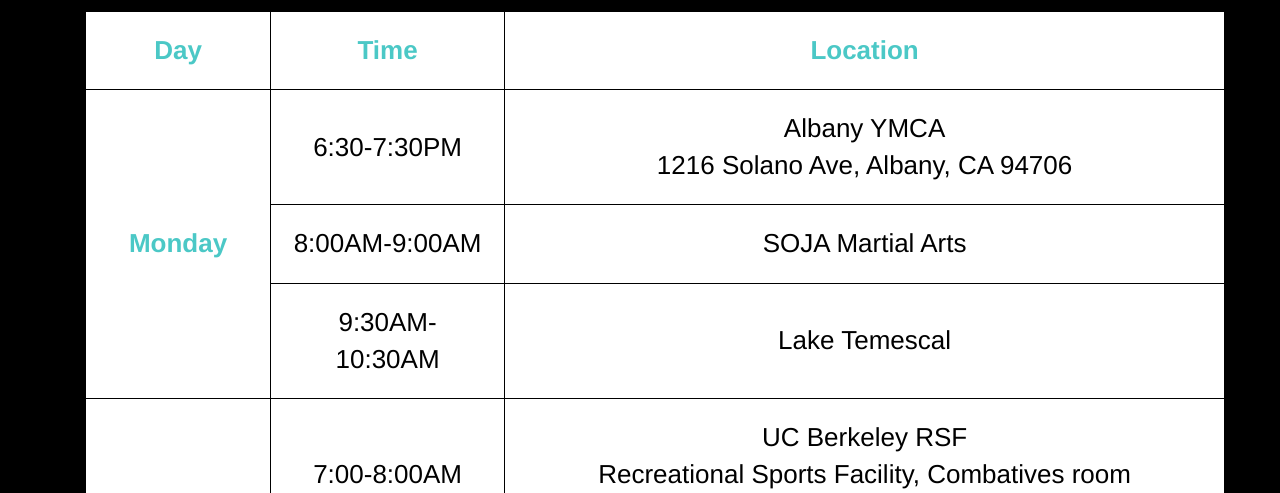
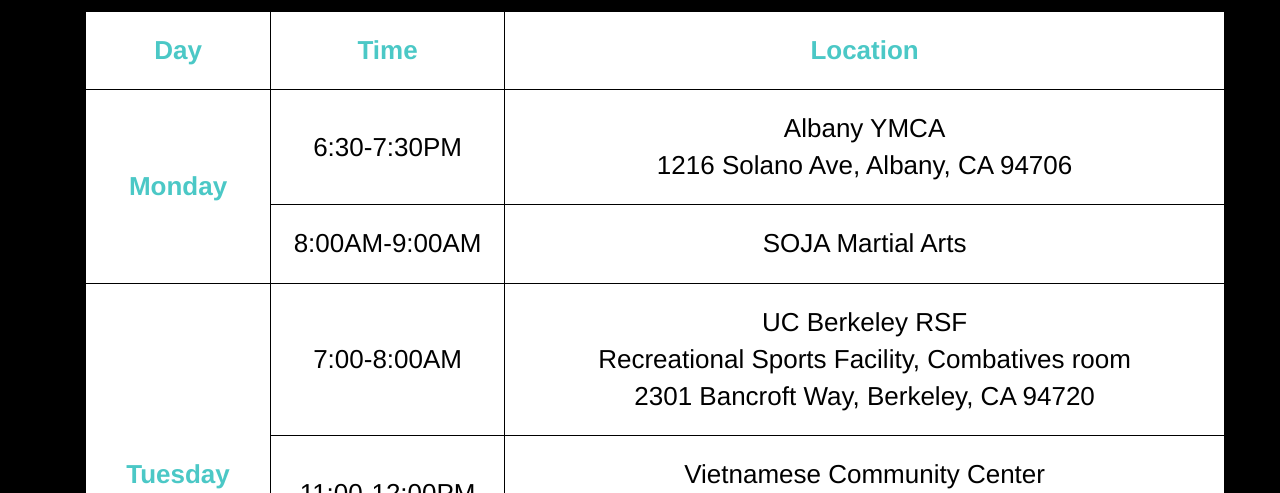
Before and after one commit to jacburge/StarfireTaiChi, a plain HTML site: page app/templates/schedule.html in a window 1280 px wide. Shown: the part 307-800 px from the top of the page. Drawn offline with Linux system fonts and the light colour scheme; some packages are replaced by stand-ins of ours; a web font is replaced by a local one.

Commit message:
Removed Monday Temescal class

```diff
--- a/app/templates/schedule.html
+++ b/app/templates/schedule.html
@@ -81,7 +81,7 @@
                 <th>Location</th>
             </tr>
             <tr>
-                <th rowspan="3">Monday</th>
+                <th rowspan="2">Monday</th>
                 <td>6:30-7:30PM</td>
                 <td>Albany YMCA<br>1216 Solano Ave, Albany, CA 94706</td>
             </tr>
@@ -89,10 +89,10 @@
                 <td>8:00AM-9:00AM</td>
                 <td>SOJA Martial Arts</td>
             </tr>
-            <tr>
+<!--             <tr>
                 <td>9:30AM-10:30AM</td>
                 <td>Lake Temescal</td>
-            </tr>
+            </tr> -->
              <tr>
                 <th rowspan="3">Tuesday</th>
                 <td>7:00-8:00AM</td>
```
